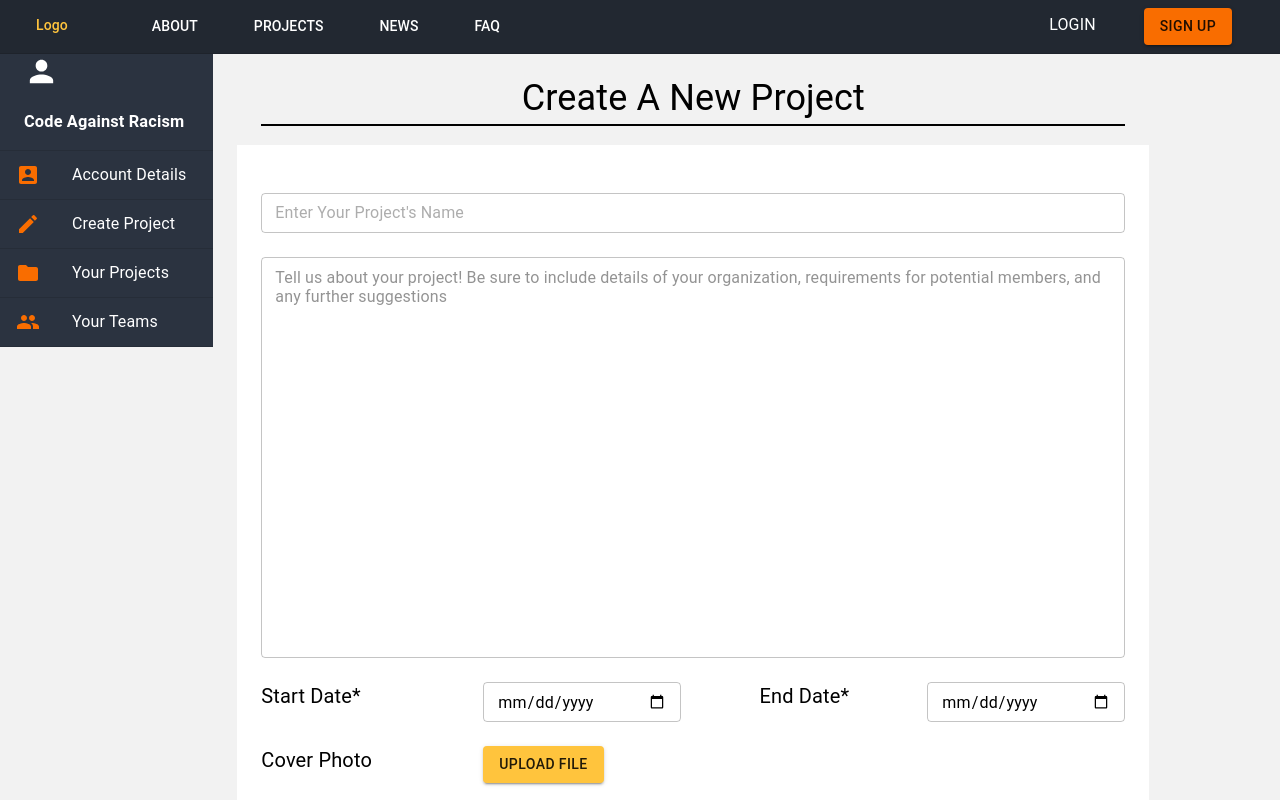
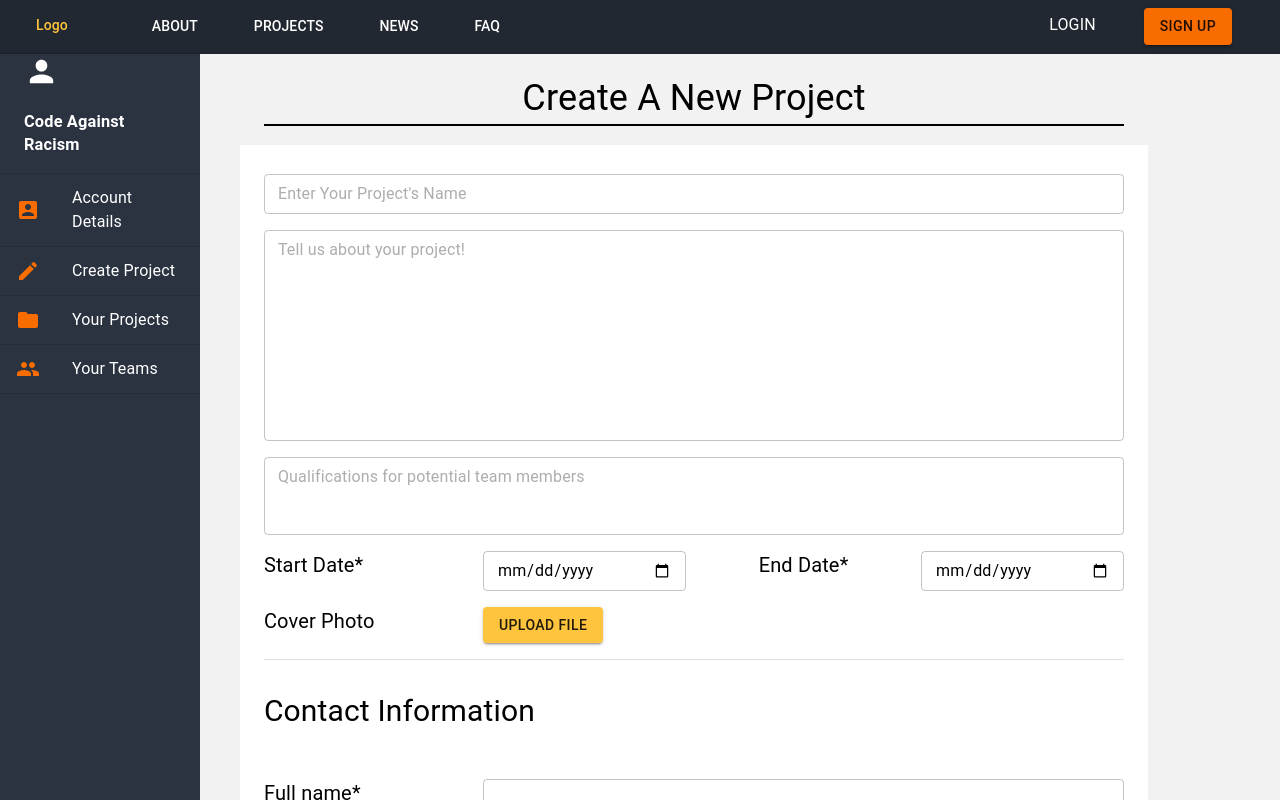
Before and after one commit to CodeAgainstRacism/codeagainstracism.org, a React (Create React App) app in the folder frontend/: page /newprojectform in a window 1280 px wide. Shown: the top 800 px of the page. Built offline with nearby package versions, Linux system fonts and the light colour scheme; no server answers.

Commit message:
set up axios but waiting to the requests

```diff
--- a/frontend/src/pages/NewProjectForm.jsx
+++ b/frontend/src/pages/NewProjectForm.jsx
@@ -1,43 +1,26 @@
+
 import React from "react";
-import {makeStyles} from '@material-ui/core';
+//CLASSES CANNOT USE STYLING HOOKS
 import {Container,
-        CssBaseline,
         Button,
         TextField,
         Grid,
-        Box,} from '@material-ui/core';
-//import { Checkbox } from '@material-ui/core';
+        Box,
+        withStyles} from '@material-ui/core';
 import Divider from '@material-ui/core/Divider';
-import SideBar from "../components/SideBarOrganization"
-//for the sidebar, title, and form try using grid area
-//checkut form authentification
-const projectFormStyles = makeStyles((theme) => ({
+import SideBar from "../components/SideBarOrganization";
+import axios from 'axios';
+import { BACKEND_URL } from '../config';
+
+const projectFormStyles = theme => ({
 
     root: {
       flexGrow: 1,
-
-  },
-
-  fakeSideBar: {
-    backgroundColor: "#c4c4c4",
-    width: "100%",
-    height: "100%"
     },
 
     gridText:{
       textAlign: "justify",
       fontSize: theme.spacing(2.5),
-  },
-
-
-  gridAlignment: {
-    //marginLeft: "5%",
-    //marginRight: "5%",
-    display: "grid",
-    gridTemplateColumns: "20% 80%",
-    gridTemplateAreas: ` 'sideBar header'
-                          'sideBar form' `,
-
     },
 
     dividerBar: {
@@ -47,7 +30,6 @@ const projectFormStyles = makeStyles((theme) => ({
     },
 
     headingContainer: {
-    gridArea: "header",
       textAlign: "center",
       paddingBottom: "2%",
       paddingTop: "2%",
@@ -55,35 +37,83 @@ const projectFormStyles = makeStyles((theme) => ({
       width: "95%"
     },
 
-  sideBarContainer: {
-    gridArea: "sideBar",
-    width: "100%",
-    //marginLeft: "100%"
+    rightContainer: {
+      backgroundColor: "white",
+      paddingTop: "3%",
+      fontSize : theme.spacing(2.5),
+      paddingBottom: "5%",
+      width: "95%",
     },
+  }
+  )
 
-  rightContainer: {
-    gridArea: "form",
-  //contains the heading and the form
-    backgroundColor: "white",
-    paddingTop: "5%",
-    paddingBottom: "5%",
-    width: "95%"
-  },
-}))
-export default function NewProjectForm() {
-  const classes = projectFormStyles();
+class NewProjectForm extends React.Component {
+  //classes = projectFormStyles()
+  constructor(props) {
+    super(props);
+    this.state = {
+      projectName: '',
+      description: '',
+      roles: ''};
 
+    this.handleInputChange = this.handleInputChange.bind(this);
+    this.handleSubmit = this.handleSubmit.bind(this);
+  }
+
+  handleInputChange(event) {
+    const target = event.target;
+    const value = target.value;
+    const name = target.name;
+
+    this.setState({
+      [name]: value
+    });
+   }
+
+  handleSubmit(event) {
+    alert('A name was submitted: ' + this.state.projectName);
+    alert('A name was submitted: ' + this.state.description);
+    alert('A name was submitted: ' + this.state.roles);
+    alert('A name was submitted: ' + this.state.startDate);
+    alert('A name was submitted: ' + this.state.endDate);
+    alert('A name was submitted: ' + this.state.fullName);
+    alert('A name was submitted: ' + this.state.phone);
+    alert('A name was submitted: ' + this.state.email);
+    alert('A name was submitted: ' + this.state.organization);
+
+    event.preventDefault();
+    const data = {
+      projectName: this.state.projectName,
+        description: this.state.description,
+        roles: this.state.roles,
+        startDate: this.state.startDate,
+        endDate: this.state.endDate,
+        fullName: this.state.fullName,
+        phone: this.state.phone,
+        email: this.state.email,
+        organization: this.state.organization
+    }
+    axios.post(`${BACKEND_URL}projects`, {  //JSON curlies
+      // params needed if multiple sets of data like params:{data}
+     //  this is JSON data with name, contact info, description correspond to textfields
+      data
+    })
+    .then(function (response) {
+      console.log(data);  //logs on console when run
+    })
+    .catch(function (error) {
+      console.log(error);
+    })
+  }
+
+  render() {
+
+    const { classes } = this.props;
     return (
-      //if we're using a grid for the whole thing set direction to row?
-      <React.Fragment>
-        <CssBaseline />
-
-        {/**must wrapper the whole thing as a body? */}
-        <Grid container spacing = {0} id = "row">
-          <Grid item xs = {2}>
-            <Box className = {classes.sideBarContainer}>
+      <form onSubmit={this.handleSubmit}>
+        <Grid container spacing = {2} direction={"row"}>
+             <Grid item xs = {2} container alignItems = "stretch">
                  <SideBar/>
-            </Box>
              </Grid>
              <Grid item xs = {9}>
              <Container className = {classes.headingContainer}>
@@ -92,24 +122,28 @@ export default function NewProjectForm() {
              </Container>
 
             <Container className = {classes.rightContainer}>
-            <Grid container spacing={3} className = {classes.gridText}>
+              <Grid container spacing={2} className = {classes.gridText}>
                 <Grid item xs = {12} >
-                <TextField label = "Enter Your Project's Name"/>
+                  <TextField value = {this.state.projectName} onChange = {this.handleInputChange} name = "projectName" label = "Enter Your Project's Name"/>
               </Grid>
               <Grid item xs = {12} >
-                <TextField placeholder = "Tell us about your project! Be sure to include details of your organization, requirements for potential members, and any further suggestions" rows = "20" columns = "30" multiline = {true}/>
+                  <TextField value = {this.state.description} onChange = {this.handleInputChange} name = "description" label = "Tell us about your project! " rows = "10"  multiline = {true}/>
+              </Grid>
+
+              <Grid item xs = {12} >
+               <TextField value = {this.state.roles} onChange = {this.handleInputChange}name = "roles" label = "Qualifications for potential team members" rows = "3" multiline = {true}/>
               </Grid>
               <Grid  item  xs = {3} >
                   Start Date*
               </Grid>
               <Grid item container xs = {3} display = "flex" justify = "space-evenly">
-                <TextField type = "date"/>
+                  <TextField value = {this.state.startDate} onChange = {this.handleInputChange} name = "startDate" type = "date"/>
               </Grid>
               <Grid item container xs = {3} display = "flex" justify = "space-evenly" >
                   End Date*
               </Grid>
               <Grid item container xs = {3} display = "flex" justify = "space-evenly"  >
-                <TextField type = "date"/>
+                  <TextField value = {this.state.endDate} onChange = {this.handleInputChange} name = "endDate" type = "date"/>
               </Grid>
               <Grid item xs = {3} >
                   Cover Photo
@@ -124,42 +158,231 @@ export default function NewProjectForm() {
                 <Divider variant="fullwidth"/>
                 <p style={{fontSize: "30px"}}>Contact Information</p>
               </Grid>
-            {/* <Grid justify = "flex-end" item xs = {6} >
-                <Checkbox/> <label>Use Contact Information from account</label>
-            </Grid> */}
               <Grid item xs = {3} >
                   Full name*
               </Grid>
               <Grid item xs = {9} >
-                <TextField/>
+                  <TextField value = {this.state.name} onChange = {this.handleInputChange} name = "fullName"/>
               </Grid>
               <Grid item xs = {3} >
                   Phone number*
               </Grid>
               <Grid item xs = {9} >
-                  <TextField/>
+                    <TextField value = {this.state.phone} onChange = {this.handleInputChange} name = "phone"/>
               </Grid>
               <Grid item xs = {3} >
                   Email address*
               </Grid>
               <Grid item xs = {9}>
-                <TextField/>
+                  <TextField value = {this.state.email} onChange = {this.handleInputChange}name = "email"/>
               </Grid>
               <Grid item xs = {3} >
                   Organization*
               </Grid>
               <Grid item xs = {9} >
-                <TextField/>
+                  <TextField value = {this.state.organization} onChange = {this.handleInputChange} name = "organization"/>
               </Grid>
-
               <Grid item container xs={12} justify = "center">
-                <Button color ="primary" variant = "contained">Submit</Button>
+                  <Button size = "large" type = "submit" color ="primary" variant = "contained">Submit</Button>
               </Grid>
               </Grid>
           </Container>
           </Grid>
           </Grid>
+      </form>
 
-      </React.Fragment>
+
     );
   }
+}
+
+  // import React, {Component} from "react";
+
+  // import {Container,
+  //         CssBaseline,
+  //         Button,
+  //         TextField,
+  //         Grid,
+  //         Box,
+  //         makeStyles} from '@material-ui/core';
+  // import Divider from '@material-ui/core/Divider';
+  // import SideBar from "../components/SideBarOrganization";
+  // import axios from 'axios';
+  // import { BACKEND_URL } from '../config';
+  // const projectFormStyles = makeStyles((theme) => ({
+
+  //   root: {
+  //     flexGrow: 1,
+  //   },
+
+  //   gridText:{
+  //     textAlign: "justify",
+  //     fontSize: theme.spacing(2.5),
+  //   },
+
+  //   dividerBar: {
+  //     height: "2px",
+  //     background: "#000000",
+  //     flexGrow: 1,
+  //   },
+
+  //   headingContainer: {
+  //     textAlign: "center",
+  //     paddingBottom: "2%",
+  //     paddingTop: "2%",
+  //     fontSize : theme.spacing(4.5),
+  //     width: "95%"
+  //   },
+
+  //   rightContainer: {
+  //     backgroundColor: "white",
+  //     paddingTop: "2%",
+  //     paddingBottom: "5%",
+  //     width: "95%"
+  //   },
+  // }))
+  // class NewProjectForm extends Component() {
+  //   classes = projectFormStyles();
+  //   constructor(props) {
+  //     super(props);
+  //     this.state = {value: ''};  setting value to nothing
+
+  //     this.handleChange = this.handleChange.bind(this);
+  //     this.handleSubmit = this.handleSubmit.bind(this);
+  //   }
+
+  //   handleChange(event) {
+  //     this.setState({value: event.target.value});
+  //   }
+
+
+  //  handleSubmit(event){
+  //     alert('A name was submitted: ' + this.state.value);
+  //     event.preventDefault()
+  //     const data = {
+  //       projectName: this.state.projectName,
+  //         description: this.state.description,
+  //         roles: this.state.roles,
+  //         startDate: this.state.startDate,
+  //         endDate: this.state.endDate,
+  //         fullName: this.state.fullName,
+  //         phone: this.state.phone,
+  //         email: this.state.email,
+  //         organization: this.state.organization
+  //     }
+  //     axios.post(`${BACKEND_URL}projects`, {  JSON curlies
+  //        params needed if multiple sets of data like params:{data}
+  //        this is JSON data with name, contact info, description correspond to textfields
+  //       data
+  //     })
+  //     .then(function (response) {
+  //       console.log(data);  logs on console when run
+  //     })
+  //     .catch(function (error) {
+  //       console.log(error);
+  //     })
+
+  //       var projectName = document.getElementsByName("projectName")[0].value;
+  //       var description = document.getElementsByName("description")[0].value;
+  //       var roles = document.getElementsByName("roles")[0].value;
+  //       var startDate = document.getElementsByName("startDate")[0].value;
+  //       var endDate = document.getElementsByName("endDate")[0].value;
+  //       var fullName = document.getElementsByName("fullName")[0].value;
+  //       var phone = document.getElementsByName("phone ")[0].value;
+  //       var email = document.getElementsByName("email")[0].value;
+  //       var organization = document.getElementsByName("organization")[0].value;
+
+  //   }
+
+
+  //   render(){
+  //     return (
+  //       <React.Fragment>
+  //         <CssBaseline />
+  //         <Grid container spacing = {0} id = "row">
+  //           <Grid item xs = {2} container alignItems = "stretch">
+  //               <SideBar/>
+  //           </Grid>
+  //           <Grid item xs = {9}>
+  //           <Container className = {this.classes.headingContainer}>
+  //               Create A New Project
+  //               <Box className = {this.classes.dividerBar}></Box>
+  //           </Container>
+
+  //           <Container className = {this.classes.rightContainer}>
+  //             <Grid container spacing={3} className = {this.classes.gridText}>
+  //             <form onSubmit={this.handleSubmit}>
+  //             <Grid item xs = {12} >
+  //                 <TextField value = {this.state.value} onChange = {this.handleChange} name = "projectName" label = "Enter Your Project's Name"/>
+  //             </Grid>
+  //             <Grid item xs = {12} >
+  //                 <TextField name = "description" label = "Tell us about your project! " rows = "10"  multiline = {true}/>
+  //             </Grid>
+
+  //             <Grid item xs = {12} >
+  //              <TextField name = "roles" label = "Qualifications for potential team members" rows = "3" multiline = {true}/>
+  //             </Grid>
+  //             <Grid  item  xs = {3} >
+  //                 Start Date*
+  //             </Grid>
+  //             <Grid item container xs = {3} display = "flex" justify = "space-evenly">
+  //                 <TextField name = "startDate" type = "date"/>
+  //             </Grid>
+  //             <Grid item container xs = {3} display = "flex" justify = "space-evenly" >
+  //                 End Date*
+  //             </Grid>
+  //             <Grid item container xs = {3} display = "flex" justify = "space-evenly"  >
+  //                 <TextField name = "endDate" type = "date"/>
+  //             </Grid>
+  //             <Grid item xs = {3} >
+  //                 Cover Photo
+  //             </Grid>
+  //             <Grid item container  xs = {9} justify = "flex-start"   >
+  //                 <Button variant="contained" component="label" color = "primary">
+  //                   Upload File
+  //                   <input type="file" style={{ display: "none" }}/>
+  //                 </Button>
+  //             </Grid>
+  //             <Grid item xs = {12} >
+  //               <Divider variant="fullwidth"/>
+  //               <p style={{fontSize: "30px"}}>Contact Information</p>
+  //             </Grid>
+  //             <Grid item xs = {3} >
+  //                 Full name*
+  //             </Grid>
+  //             <Grid item xs = {9} >
+  //                 <TextField name = "fullName"/>
+  //             </Grid>
+  //             <Grid item xs = {3} >
+  //                 Phone number*
+  //             </Grid>
+  //             <Grid item xs = {9} >
+  //                   <TextField name = "phone"/>
+  //             </Grid>
+  //             <Grid item xs = {3} >
+  //                 Email address*
+  //             </Grid>
+  //             <Grid item xs = {9}>
+  //                 <TextField name = "email"/>
+  //             </Grid>
+  //             <Grid item xs = {3} >
+  //                 Organization*
+  //             </Grid>
+  //             <Grid item xs = {9} >
+  //                 <TextField name = "organization"/>
+  //             </Grid>
+  //             <Grid item container xs={12} justify = "center">
+  //                 <Button type = "submit" color ="primary" variant = "contained">Submit</Button>
+  //             </Grid>
+  //             </form>
+  //           </Grid>
+  //         </Container>
+  //         </Grid>
+  //       </Grid>
+  //       </React.Fragment>
+  //     );
+
+  // }
+  //   }
+
+export default withStyles(projectFormStyles)(NewProjectForm);
--- a/frontend/src/pages/YourProjects.jsx
+++ b/frontend/src/pages/YourProjects.jsx
@@ -84,38 +84,41 @@ function a11yProps(index) {
 }
 
 export default function YourProjects () {
+
+  //connect to backend stuff
+  const [projectsComplete, setProjectsComplete] = useState([]);
+  const [projectsIncomplete, setProjectsIncomplete] = useState([]);
+
+  axios.get(`${BACKEND_URL}projects/incomplete`, {
+    params: {}
+  })
+  .then(function (response) {
+    setProjectsIncomplete(response.data);
+  })
+  .catch(function (error) {
+    console.log(error);
+  })
+
+  //if use state is 1
+  axios.get(`${BACKEND_URL}projects/complete`, {
+    params: {}
+  })
+  .then(function (response) {
+    setProjectsComplete(response.data);
+  })
+  .catch(function (error) {
+    console.log(error);
+  });
+
+  const cardListIncomplete = projectsIncomplete;
+  const cardListComplete = projectsComplete;
+
   //design tab stuff
   const classes = YourProjectsStyles();
   const [value, setValue] = useState(0);
   const handleChange = (event, newValue) => {
-    setValue(newValue);
+    setValue(newValue)
   };
-
-  //connect to backend stuff
-  const [projects, setProjects] = useState([]);
-  const [currentPage, setCurrentPage] = useState(1);
-  const cardsPerPage = 6;
-  const indexOfLastCard = currentPage * cardsPerPage;
-  const indexOfFirstCard = indexOfLastCard - cardsPerPage;
-
-  useEffect(() => {
-    getData();
-  }, []);
-
-  const getData = () => {
-    axios.get(`${BACKEND_URL}projects/1`, {
-        params: {}
-      })
-      .then(function (response) {
-        setProjects(response.data);
-      })
-      .catch(function (error) {
-        console.log(error);
-      })
-  };
-
-  const cardList = proData; //projects
-  //make another cardlist for the complete data?
 
     return (
       <Fragment>
@@ -131,23 +134,14 @@ export default function YourProjects () {
           </Container>
           <Container disableGutters = {true} className = {classes.rightContainer}>
               <AppBar position = "static" style ={{boxShadow: "none"}}>
-                <Tabs value={value} onChange={handleChange} aria-label="simple tabs example">
+                <Tabs value={value} onChange={handleChange} >
                   <Tab label="In Progress" {...a11yProps(0)} />
                   <Tab label="Completed" {...a11yProps(1)} />
                 </Tabs>
               </AppBar>
               <TabPanel value={value} index={0}>
                 <Grid container spacing = {3} direction = "row">
-
-                {/**{cardList
-                .slice(indexOfFirstCard, indexOfLastCard)
-                .map(card => (
-                  <Grid item xs={12} sm={6} lg={4} key={card.id}>
-                    <ProjectCard {...card} />
-                  </Grid>
-                ))}**/}
-
-                  {cardList.map((data, key) => {
+                  {cardListIncomplete.map((data, key) => {
                     return (
                       <Grid item xs={12} sm={6} lg={4} key = {key}>
                         <ProjectCard {...data}/>
@@ -158,7 +152,7 @@ export default function YourProjects () {
               </TabPanel>
               <TabPanel value={value} index={1}>
               <Grid container spacing = {3} direction = "row">
-                {proDataCom.map((data, key) => {
+                    {cardListComplete.map((data, key) => {
                     return (
                       <Grid item xs={12} sm={6} lg={4} key = {key}>
                         <ProjectCard {...data}/>
```
Lines whose indentation alone changed are shown as unchanged.
